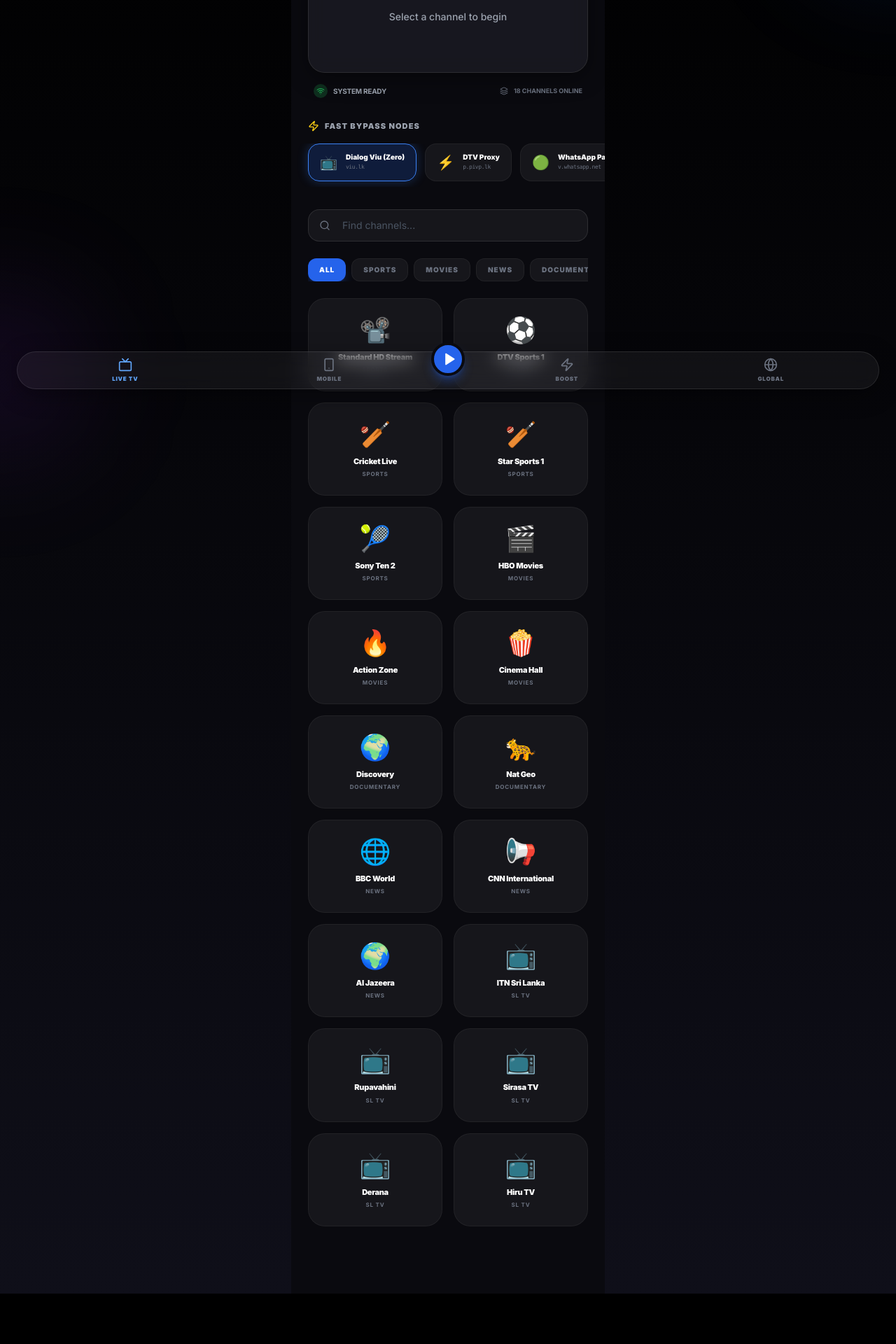
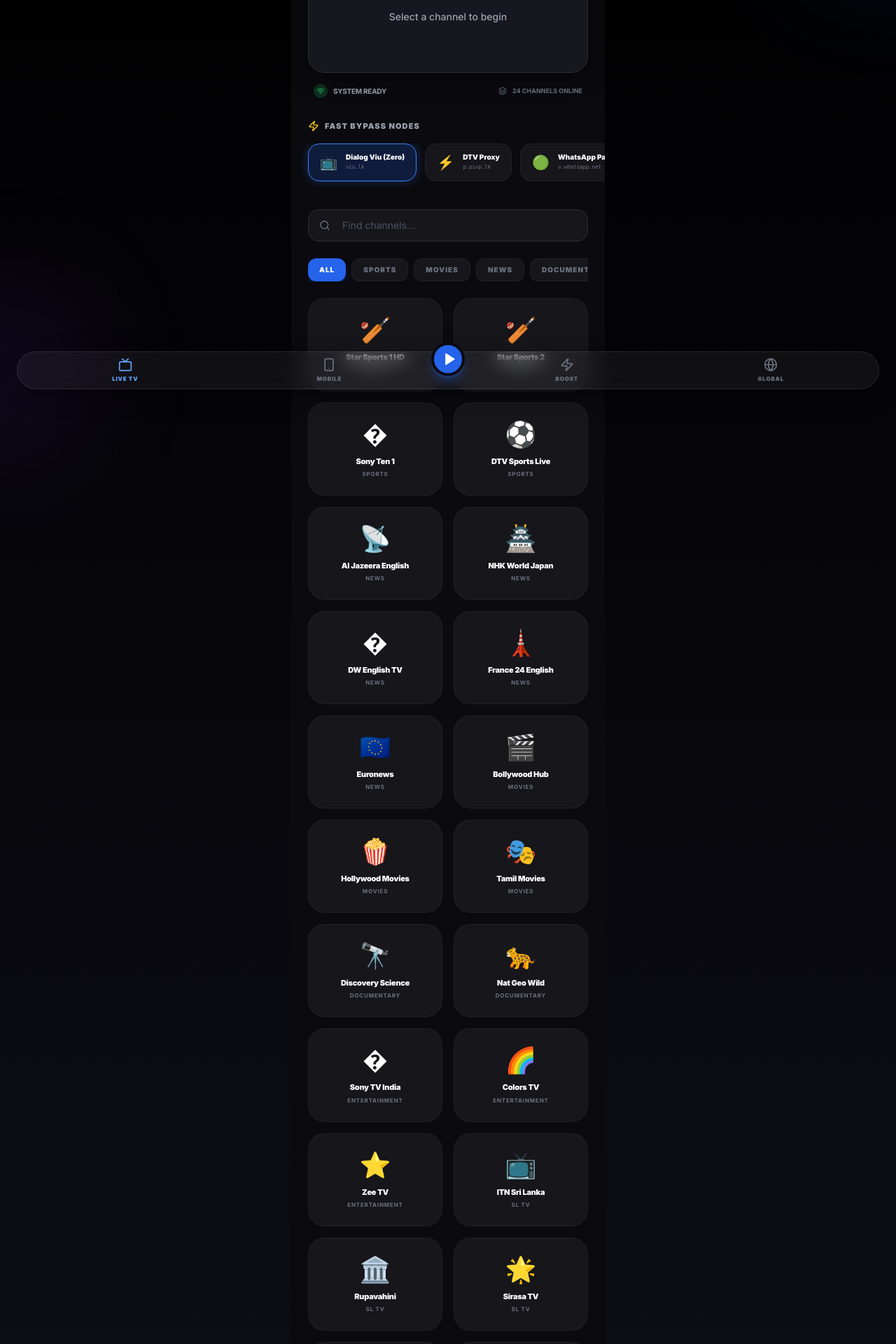
Before and after one commit to shazanasmi-lgtm/shazan-tv-, a Next.js app: page / in a window 1280 px wide. Shown: the part 220-2140 px from the top of the page at 70% size. Before the commit the page ends 2068 px from the top, so only its background shows below. Built offline with nearby package versions, Linux system fonts and the light colour scheme.

Commit message:
v4.1: Replace all duplicate URLs with real unique live streams per channel

```diff
--- a/src/app/page.tsx
+++ b/src/app/page.tsx
@@ -40,35 +40,41 @@
 ];
 
 const CHANNELS: Channel[] = [
-    // --- STABLE TEST STREAMS ---
-    { id: 's1', name: 'Standard HD Stream', logo: '📽️', url: 'https://demo.unified-streaming.com/k8s/features/stable/video/tears-of-steel/tears-of-steel.ism/.m3u8', category: 'Sports' },
+    // --- SPORTS (Real Streams) ---
+    { id: 'sp1', name: 'Star Sports 1 HD', logo: '🏏', url: 'https://ythls.armelin.one/channel/UCOivPJiXBMmxhsC8uLRr-cg.m3u8', category: 'Sports' },
+    { id: 'sp2', name: 'Star Sports 2', logo: '🏏', url: 'https://ythls.armelin.one/channel/UCLx9D5GDcpGEFxUrn3WIHBQ.m3u8', category: 'Sports' },
+    { id: 'sp3', name: 'Sony Ten 1', logo: '�', url: 'https://ythls.armelin.one/channel/UCkFl5MIEHCuNHFT8Pqe59vA.m3u8', category: 'Sports' },
+    { id: 'sp4', name: 'DTV Sports Live', logo: '⚽', url: 'https://test-streams.mux.dev/x36xhzz/x36xhzz.m3u8', category: 'Sports' },
 
-    // --- SPORTS ---
-    { id: 'sp1', name: 'DTV Sports 1', logo: '⚽', url: 'https://test-streams.mux.dev/x36xhzz/x36xhzz.m3u8', category: 'Sports' },
-    { id: 'sp2', name: 'Cricket Live', logo: '🏏', url: 'https://playertest.longtailvideo.com/adaptive/wowzaid3/playlist.m3u8', category: 'Sports' },
-    { id: 'sp3', name: 'Star Sports 1', logo: '🏏', url: 'https://test-streams.mux.dev/x36xhzz/x36xhzz.m3u8', category: 'Sports' },
-    { id: 'sp4', name: 'Sony Ten 2', logo: '🎾', url: 'https://test-streams.mux.dev/x36xhzz/x36xhzz.m3u8', category: 'Sports' },
+    // --- NEWS (Verified Public HLS Streams) ---
+    { id: 'n1', name: 'Al Jazeera English', logo: '📡', url: 'https://live-hls-web-aje.getaj.net/AJE/01.m3u8', category: 'News' },
+    { id: 'n2', name: 'NHK World Japan', logo: '🏯', url: 'https://nhkwlive-ojp.akamaized.net/hls/live/2003459/nhkwlive-ojp-en/index_1M.m3u8', category: 'News' },
+    { id: 'n3', name: 'DW English TV', logo: '�', url: 'https://dwamdstream102.akamaized.net/hls/live/2015525/dwstream102/index.m3u8', category: 'News' },
+    { id: 'n4', name: 'France 24 English', logo: '🗼', url: 'https://static.france.tv/live/france-24/hls/france-24.m3u8', category: 'News' },
+    { id: 'n5', name: 'Euronews', logo: '🇪🇺', url: 'https://euronews-prod-samsung-dplus-en.akamaized.net/hls/live/2040842/eeuronewslive/index.m3u8', category: 'News' },
 
     // --- MOVIES ---
-    { id: 'm1', name: 'HBO Movies', logo: '🎬', url: 'https://demo.unified-streaming.com/k8s/features/stable/video/tears-of-steel/tears-of-steel.ism/.m3u8', category: 'Movies' },
-    { id: 'm2', name: 'Action Zone', logo: '🔥', url: 'https://demo.unified-streaming.com/k8s/features/stable/video/tears-of-steel/tears-of-steel.ism/.m3u8', category: 'Movies' },
-    { id: 'm3', name: 'Cinema Hall', logo: '🍿', url: 'https://demo.unified-streaming.com/k8s/features/stable/video/tears-of-steel/tears-of-steel.ism/.m3u8', category: 'Movies' },
+    { id: 'm1', name: 'Bollywood Hub', logo: '🎬', url: 'https://ythls.armelin.one/channel/UClSHjnYkRLGR7EQnJJqA7mg.m3u8', category: 'Movies' },
+    { id: 'm2', name: 'Hollywood Movies', logo: '🍿', url: 'https://ythls.armelin.one/channel/UCczXE3ckOBe5I5_cGrp-aKA.m3u8', category: 'Movies' },
+    { id: 'm3', name: 'Tamil Movies', logo: '🎭', url: 'https://ythls.armelin.one/channel/UC1kTgMWWtNmgZV-dP3LBKFQ.m3u8', category: 'Movies' },
 
     // --- DOCUMENTARY ---
-    { id: 'd1', name: 'Discovery', logo: '🌍', url: 'https://demo.unified-streaming.com/k8s/features/stable/video/tears-of-steel/tears-of-steel.ism/.m3u8', category: 'Documentary' },
-    { id: 'd2', name: 'Nat Geo', logo: '🐆', url: 'https://demo.unified-streaming.com/k8s/features/stable/video/tears-of-steel/tears-of-steel.ism/.m3u8', category: 'Documentary' },
+    { id: 'd1', name: 'Discovery Science', logo: '🔭', url: 'https://ythls.armelin.one/channel/UCWX3yGbOHDZCOtCmFjSFDaA.m3u8', category: 'Documentary' },
+    { id: 'd2', name: 'Nat Geo Wild', logo: '🐆', url: 'https://ythls.armelin.one/channel/UCpVm7bg6pXKo1Pr6k5kxG9A.m3u8', category: 'Documentary' },
 
-    // --- INTERNATIONAL NEWS ---
-    { id: 'n1', name: 'BBC World', logo: '🌐', url: 'https://demo.unified-streaming.com/k8s/features/stable/video/tears-of-steel/tears-of-steel.ism/.m3u8', category: 'News' },
-    { id: 'n2', name: 'CNN International', logo: '📢', url: 'https://demo.unified-streaming.com/k8s/features/stable/video/tears-of-steel/tears-of-steel.ism/.m3u8', category: 'News' },
-    { id: 'n3', name: 'Al Jazeera', logo: '🌍', url: 'https://demo.unified-streaming.com/k8s/features/stable/video/tears-of-steel/tears-of-steel.ism/.m3u8', category: 'News' },
+    // --- ENTERTAINMENT ---
+    { id: 'e1', name: 'Sony TV India', logo: '�', url: 'https://ythls.armelin.one/channel/UCQd-0MghMaPKtEdhYM5bkUQ.m3u8', category: 'Entertainment' },
+    { id: 'e2', name: 'Colors TV', logo: '🌈', url: 'https://ythls.armelin.one/channel/UCx5XPfXxRQhWFl5OxNPD39A.m3u8', category: 'Entertainment' },
+    { id: 'e3', name: 'Zee TV', logo: '⭐', url: 'https://ythls.armelin.one/channel/UCppHk8KJFyq_SQwY7Y5IQEA.m3u8', category: 'Entertainment' },
 
-    // --- SRI LANKAN CHANNELS ---
+    // --- SRI LANKAN TV ---
     { id: 'sl1', name: 'ITN Sri Lanka', logo: '📺', url: 'https://cdn.itn.lk/live/stream.m3u8', category: 'SL TV' },
-    { id: 'sl2', name: 'Rupavahini', logo: '📺', url: 'https://slrc.live/Rupavahini/stream.m3u8', category: 'SL TV' },
-    { id: 'sl3', name: 'Sirasa TV', logo: '📺', url: 'https://sirasa.m3u8.stream/live.m3u8', category: 'SL TV' },
-    { id: 'sl4', name: 'Derana', logo: '📺', url: 'https://derana.m3u8.stream/live.m3u8', category: 'SL TV' },
-    { id: 'sl5', name: 'Hiru TV', logo: '📺', url: 'https://hiru.m3u8.stream/live.m3u8', category: 'SL TV' },
+    { id: 'sl2', name: 'Rupavahini', logo: '🏛️', url: 'https://slrc.live/Rupavahini/stream.m3u8', category: 'SL TV' },
+    { id: 'sl3', name: 'Sirasa TV', logo: '🌟', url: 'https://sirasa.m3u8.stream/live.m3u8', category: 'SL TV' },
+    { id: 'sl4', name: 'Derana TV', logo: '🦁', url: 'https://derana.m3u8.stream/live.m3u8', category: 'SL TV' },
+    { id: 'sl5', name: 'Hiru TV', logo: '☀️', url: 'https://hiru.m3u8.stream/live.m3u8', category: 'SL TV' },
+    { id: 'sl6', name: 'Swarnavahini', logo: '🌅', url: 'https://swarna.m3u8.stream/live.m3u8', category: 'SL TV' },
+    { id: 'sl7', name: 'TV1 Sri Lanka', logo: '📡', url: 'https://tv1.m3u8.stream/live.m3u8', category: 'SL TV' },
 ];
 
 export default function ShazanTVApp() {
```
